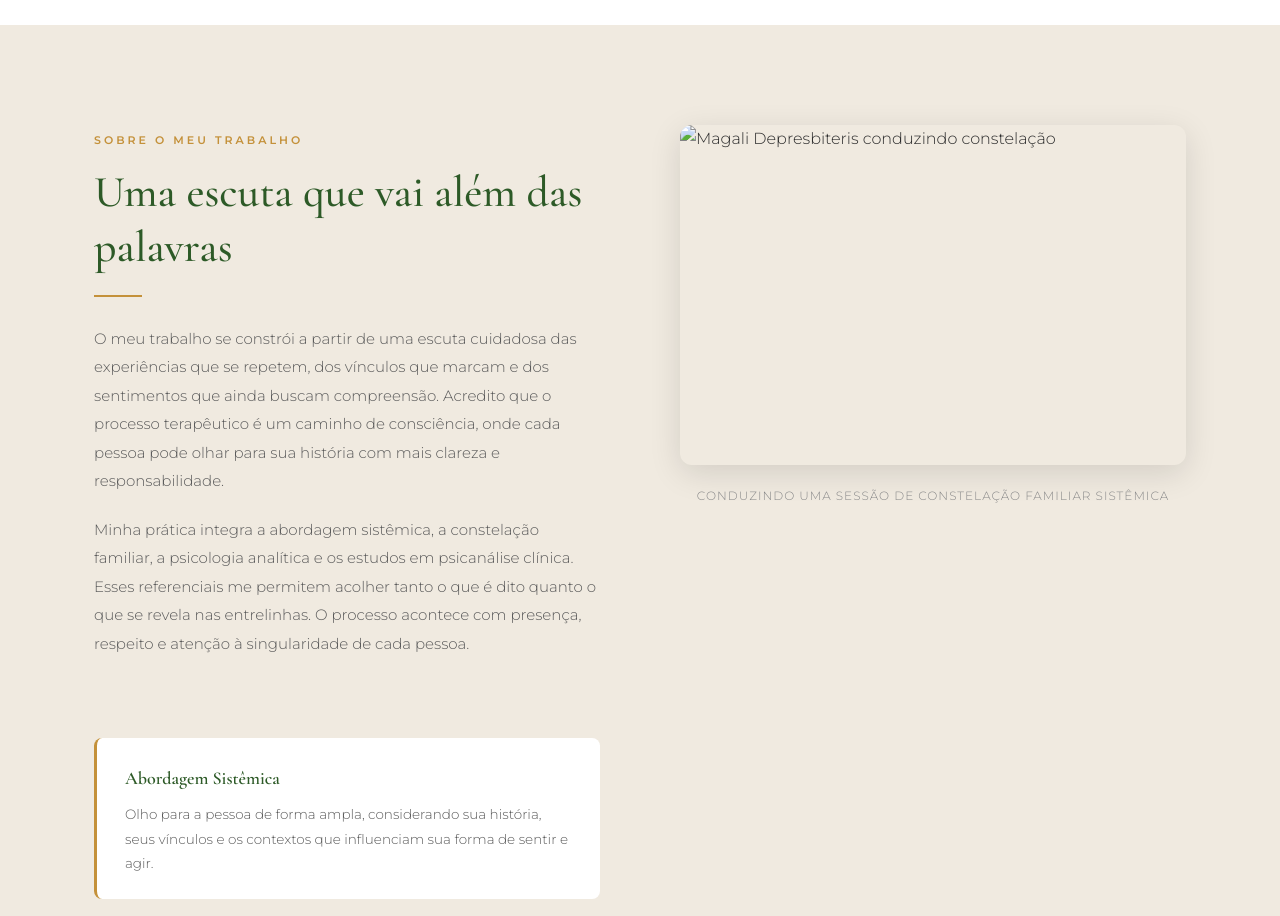
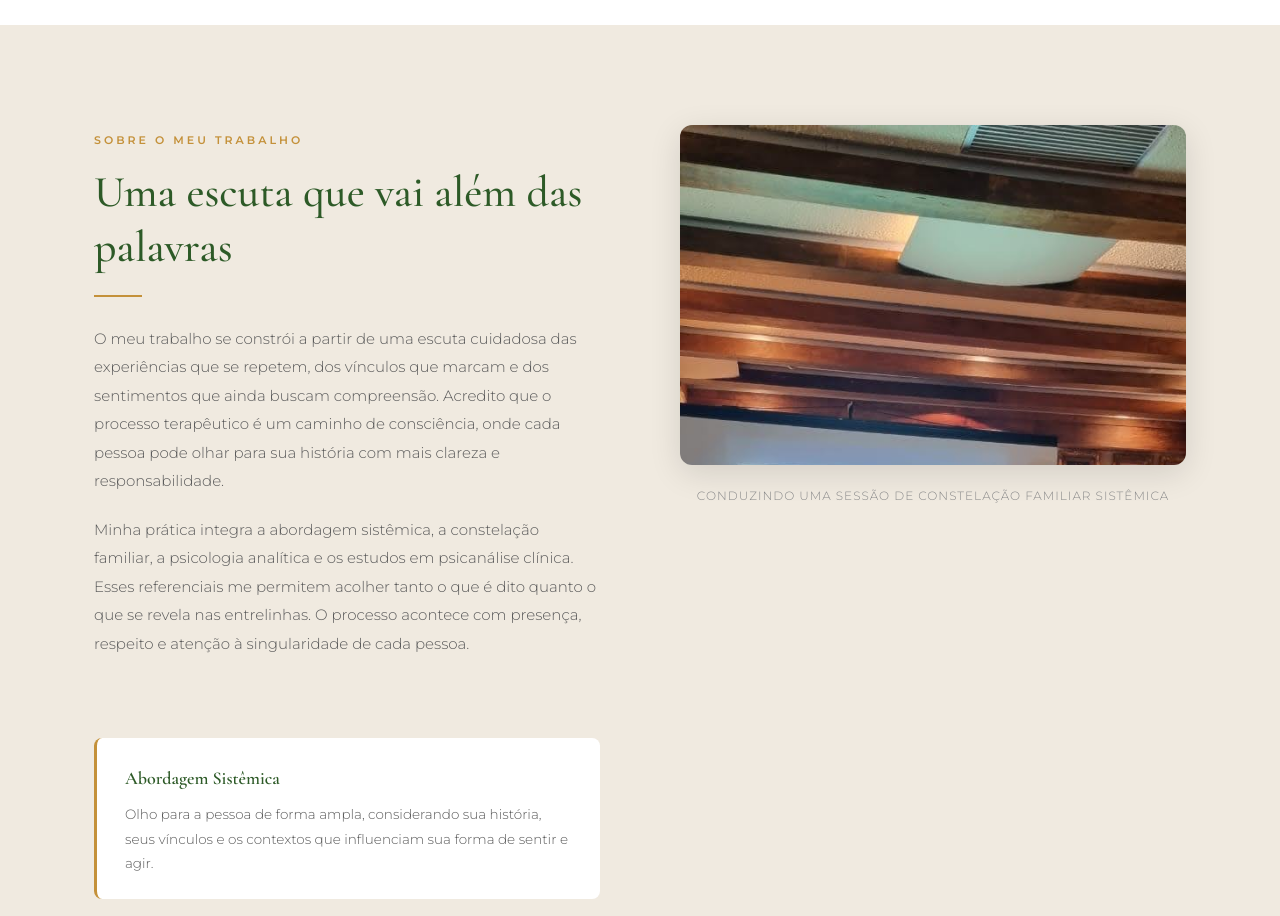
Before and after one commit to hbayres1-rgb/magali-depresbiteris, a plain HTML site: page index.html in a window 1280 px wide. Shown: the part 1680-2596 px from the top of the page. Drawn offline with nearby package versions, Linux system fonts and the light colour scheme.

Commit message:
Corrigir referencia foto palestra

```diff
--- a/index.html
+++ b/index.html
@@ -1077,7 +1077,7 @@
       </div>
       <div>
         <div style="border-radius:12px; overflow:hidden; height:340px; margin-bottom:20px; box-shadow:0 8px 32px rgba(0,0,0,0.12);">
-          <img src="Fotos/WhatsApp Image 2021-07-03 at 16.56.54 (3).jpeg" alt="Magali Depresbiteris conduzindo constelação" style="width:100%;height:100%;object-fit:cover;object-position:center top;" />
+          <img src="Fotos/magali-palestra.jpg" alt="Magali Depresbiteris conduzindo constelação" style="width:100%;height:100%;object-fit:cover;object-position:center top;" />
         </div>
         <p style="font-size:12px;color:#888;text-align:center;letter-spacing:1px;text-transform:uppercase;">Conduzindo uma sessão de Constelação Familiar Sistêmica</p>
       </div>
```
